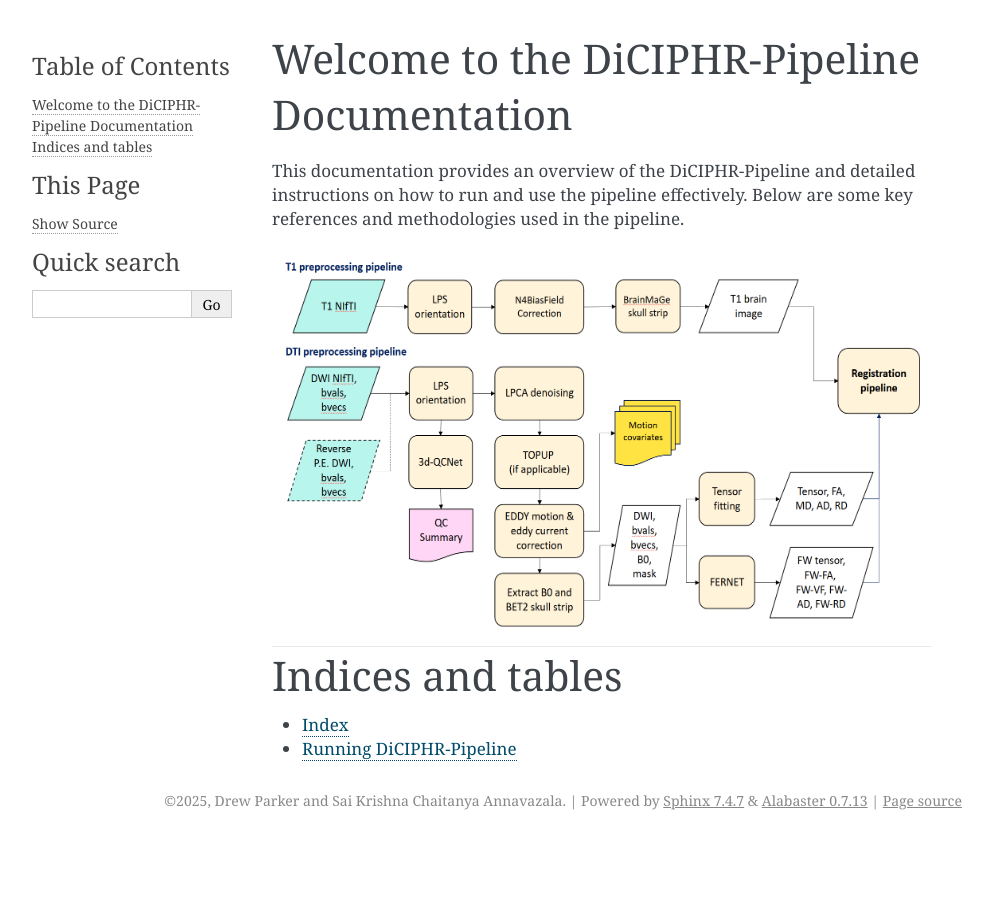
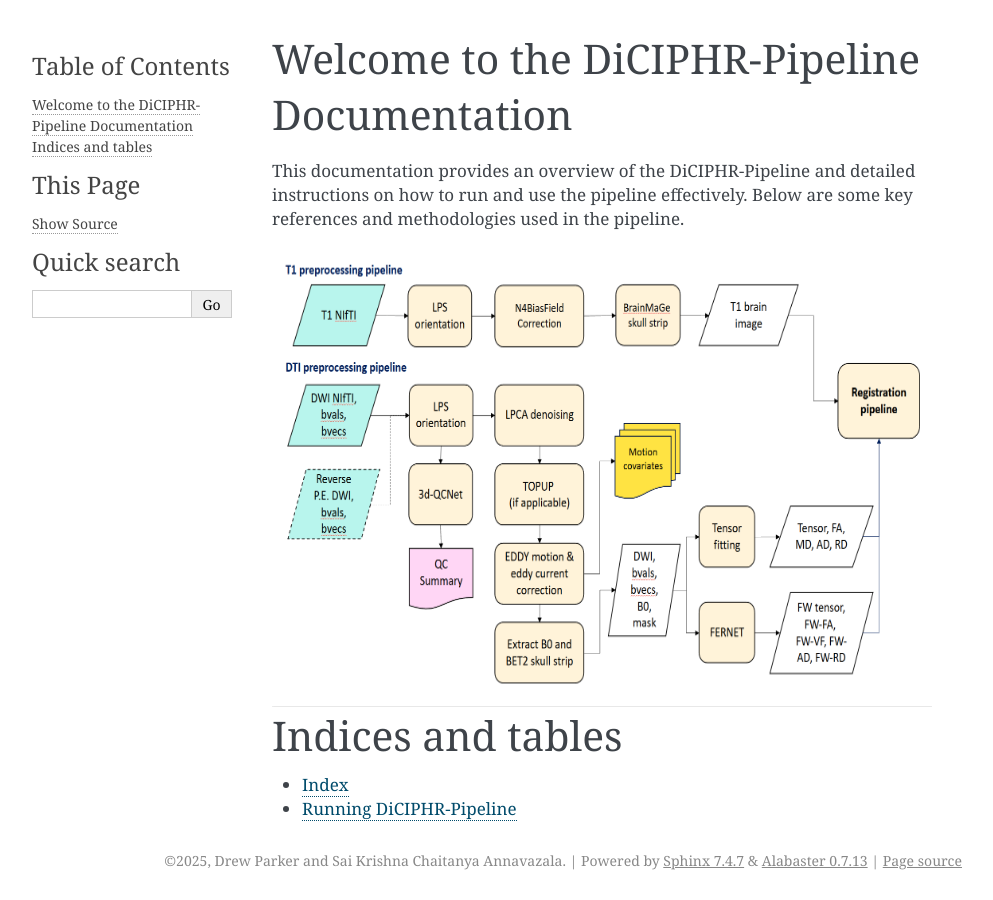
Before and after one commit to SaiKrishnaChaitanya24/DiCIPHR-Pipeline-Documentation, a Sphinx documentation site: the page built from source/index.rst, in a window 1280 px wide. Shown: the whole page, without its empty margins (148-1141 px from the left). Built offline with Sphinx 7.4.7, drawn with Linux system fonts in a browser that asks for light colours.

Commit message:
Update index.rst

```diff
--- a/source/index.rst
+++ b/source/index.rst
@@ -7,7 +7,7 @@
    :alt: T1 and DTI Preprocessing pipeline
    :width: 800px
    :height: 400px
-   :scale: 100 %
+   :scale: 115 %
    :align: center
 
 Indices and tables
```
